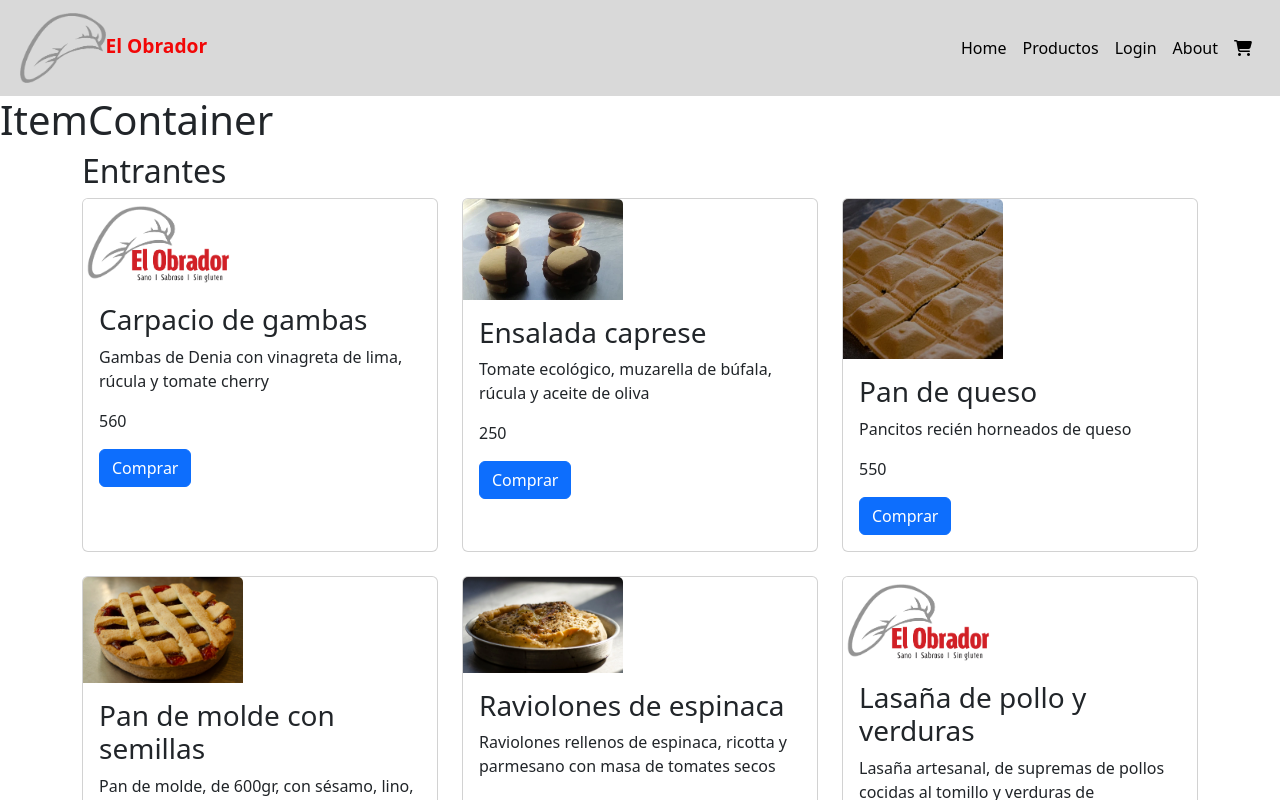
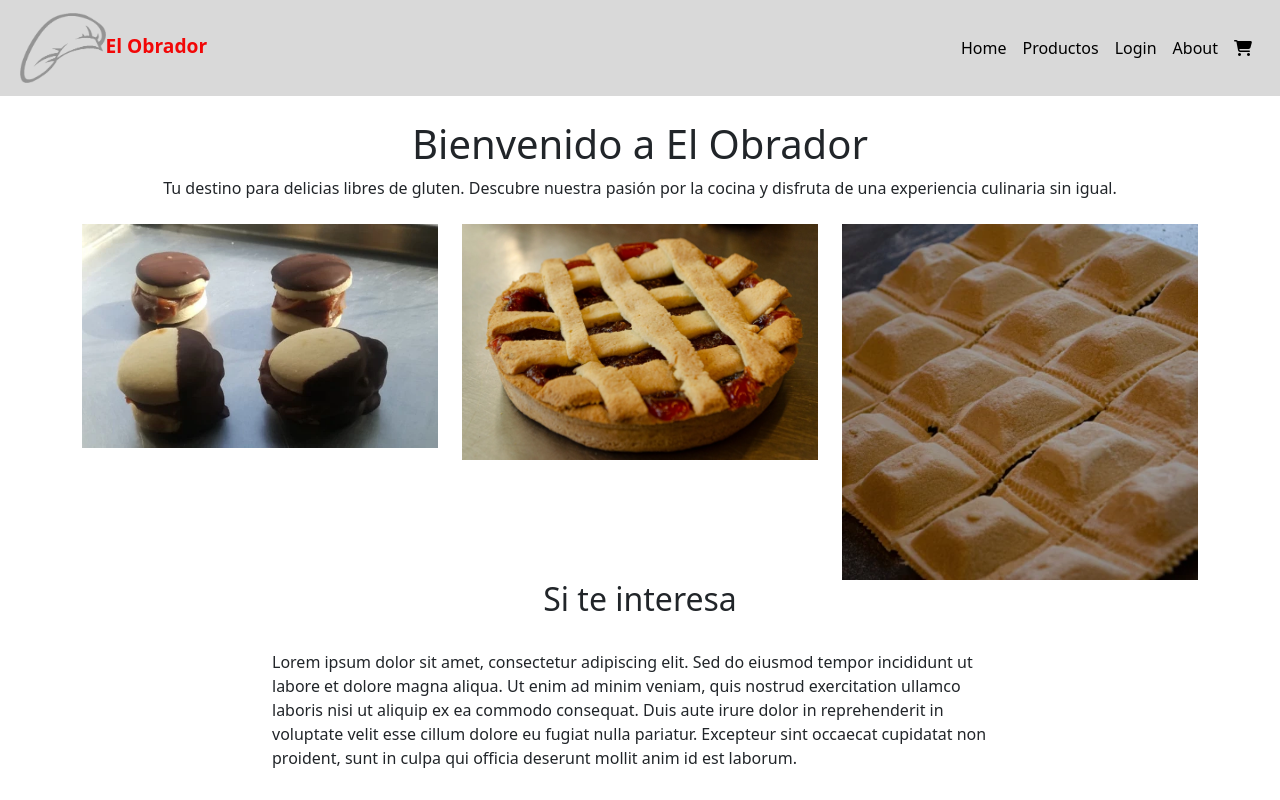
Before and after one commit to bercun/PreEntrega2BercunchelliReact, a React (Vite) app: page / in a window 1280 px wide. Shown: the top 800 px of the page. Built offline with nearby package versions, Linux system fonts and the light colour scheme.

Commit message:
incio de routing y Home

```diff
--- a/src/components/body/Header/NavBar/NavBar.jsx
+++ b/src/components/body/Header/NavBar/NavBar.jsx
@@ -19,7 +19,7 @@ function NavBar() {
                             <Link className="nav-link" to="/">Home</Link>
                         </li>
                         <li className="nav-item">
-                            <a className="nav-link" to="productos">Productos</a>
+                            <Link className="nav-link" to="productos">Productos</Link>
                         </li>
 
                         <li className="nav-item">
--- a/src/components/body/Main/Item/Item.jsx
+++ b/src/components/body/Main/Item/Item.jsx
@@ -4,7 +4,7 @@ function Item({ productos, }) {
     return (
         <>
             <div className="container">
-                <h2>Entrantes</h2>
+                <h2 className="p-4" >Nuestros productos</h2>
                 <div className="row">
                     {productos.map((producto) => (
                         <div key={producto.id} className="col-12 col-md-6 col-lg-4 mb-4">
--- a/src/components/body/Main/ItemContainer/ItemContainer.jsx
+++ b/src/components/body/Main/ItemContainer/ItemContainer.jsx
@@ -4,7 +4,7 @@ import ItemListContainer from '../ItemListContainer/ItemListContainer'
 function ItemContainer() {
   return (
    <>
-    <h1>ItemContainer</h1>
+
     <ItemListContainer/>
 
    </>
--- a/src/components/body/body.jsx
+++ b/src/components/body/body.jsx
@@ -6,6 +6,7 @@ import ItemContainer from "./Main/ItemContainer/ItemContainer";
 import About from "../pages/About";
 import Login from "../pages/Login";
 import { BrowserRouter, Route, Routes } from "react-router-dom";
+import Home from "../pages/Home";
 
 
 function Body() {
@@ -16,41 +17,13 @@ function Body() {
             <NavBar />
 
             <Routes>
-                <Route path="/" element={<ItemContainer />} />
+                <Route path="/" element={<Home/>} />
                 <Route path="/about" element={<About />} />
                 <Route path="/productos" element={<ItemContainer />} />
                 <Route path="/login" element={<Login/>} />
             </Routes>
 
-            {/* <div className="container">
-                <header className="my-4">
-                    <h1 className="text-center">Bienvenido a El Obrador</h1>
-                    <p className="text-center">
-                        Tu destino para delicias libres de gluten. Descubre nuestra pasión por la cocina y disfruta de una experiencia culinaria sin igual.
-                    </p>
-                </header>
-                <div className="row">
-                    <div className="col-md-4">
-                        <img src="./img/alfajores_choco_p-min.webp" className="img-fluid" alt="Imagen 1" />
-                    </div>
-                    <div className="col-md-4">
-                        <img src="./img/pastafrola_cerca-min.webp" className="img-fluid" alt="Imagen 2" />
-                    </div>
-                    <div className="col-md-4">
-                        <img src="./img/pasta_rellena-min.webp" className="img-fluid" alt="Imagen 3" />
-                    </div>
 
-                    <h2 className="text-center"> Si te interesa  </h2>
-                </div>
-
-                <div className="row mt-4">
-                                                        <div className="col-md-8 offset-md-2">
-                        <p>
-                            Lorem ipsum dolor sit amet, consectetur adipiscing elit. Sed do eiusmod tempor incididunt ut labore et dolore magna aliqua. Ut enim ad minim veniam, quis nostrud exercitation ullamco laboris nisi ut aliquip ex ea commodo consequat. Duis aute irure dolor in reprehenderit in voluptate velit esse cillum dolore eu fugiat nulla pariatur. Excepteur sint occaecat cupidatat non proident, sunt in culpa qui officia deserunt mollit anim id est laborum.
-                        </p>
-                    </div>
-                </div>
-            </div> */}
             <Footer />
 
         </BrowserRouter>
--- a/src/components/pages/About.css
+++ b/src/components/pages/About.css
@@ -15,6 +15,9 @@
   .main-about {
     width: 100vw;
     height: 1500px;
-    background-color: #bf0b2c;
-    background-image: linear-gradient(135deg, #bf0b2c 0%, #8c182d 12%, #d94169 23%, #ae4c4c 36%, #f2f2f2 80%, #ffffff 100%);
+    background: #ECE9E6;  /* fallback for old browsers */
+background: -webkit-linear-gradient(to top, #FFFFFF, #ECE9E6);  /* Chrome 10-25, Safari 5.1-6 */
+background: linear-gradient(to top, #FFFFFF, #ECE9E6); /* W3C, IE 10+/ Edge, Firefox 16+, Chrome 26+, Opera 12+, Safari 7+ */
+
+
   }
--- /dev/null
+++ b/src/components/pages/Home.jsx
@@ -0,0 +1,42 @@
+import React from 'react'
+
+function Home() {
+  return (
+    <>
+
+    <div className="container">
+                <header className="my-4">
+                    <h1 className="text-center">Bienvenido a El Obrador</h1>
+                    <p className="text-center">
+                        Tu destino para delicias libres de gluten. Descubre nuestra pasión por la cocina y disfruta de una experiencia culinaria sin igual.
+                    </p>
+                </header>
+                <div className="row">
+                    <div className="col-md-4">
+                        <img src="./img/alfajores_choco_p-min.webp" className="img-fluid" alt="Imagen 1" />
+                    </div>
+                    <div className="col-md-4">
+                        <img src="./img/pastafrola_cerca-min.webp" className="img-fluid" alt="Imagen 2" />
+                    </div>
+                    <div className="col-md-4">
+                        <img src="./img/pasta_rellena-min.webp" className="img-fluid" alt="Imagen 3" />
+                    </div>
+
+                    <h2 className="text-center"> Si te interesa  </h2>
+                </div>
+
+                <div className="row mt-4">
+                                                        <div className="col-md-8 offset-md-2">
+                        <p>
+                            Lorem ipsum dolor sit amet, consectetur adipiscing elit. Sed do eiusmod tempor incididunt ut labore et dolore magna aliqua. Ut enim ad minim veniam, quis nostrud exercitation ullamco laboris nisi ut aliquip ex ea commodo consequat. Duis aute irure dolor in reprehenderit in voluptate velit esse cillum dolore eu fugiat nulla pariatur. Excepteur sint occaecat cupidatat non proident, sunt in culpa qui officia deserunt mollit anim id est laborum.
+                        </p>
+                    </div>
+                </div>
+            </div>
+
+
+    </>
+  )
+}
+
+export default Home
--- a/src/components/pages/Login.jsx
+++ b/src/components/pages/Login.jsx
@@ -1,5 +1,4 @@
-import React from 'react';
-
+import './login.css';
 function Login() {
   return (
     <main className="login-main">
--- a/src/components/pages/login.css
+++ b/src/components/pages/login.css
@@ -0,0 +1,3 @@
+.login-box {
+   margin-top: 3rem;
+  }
```
